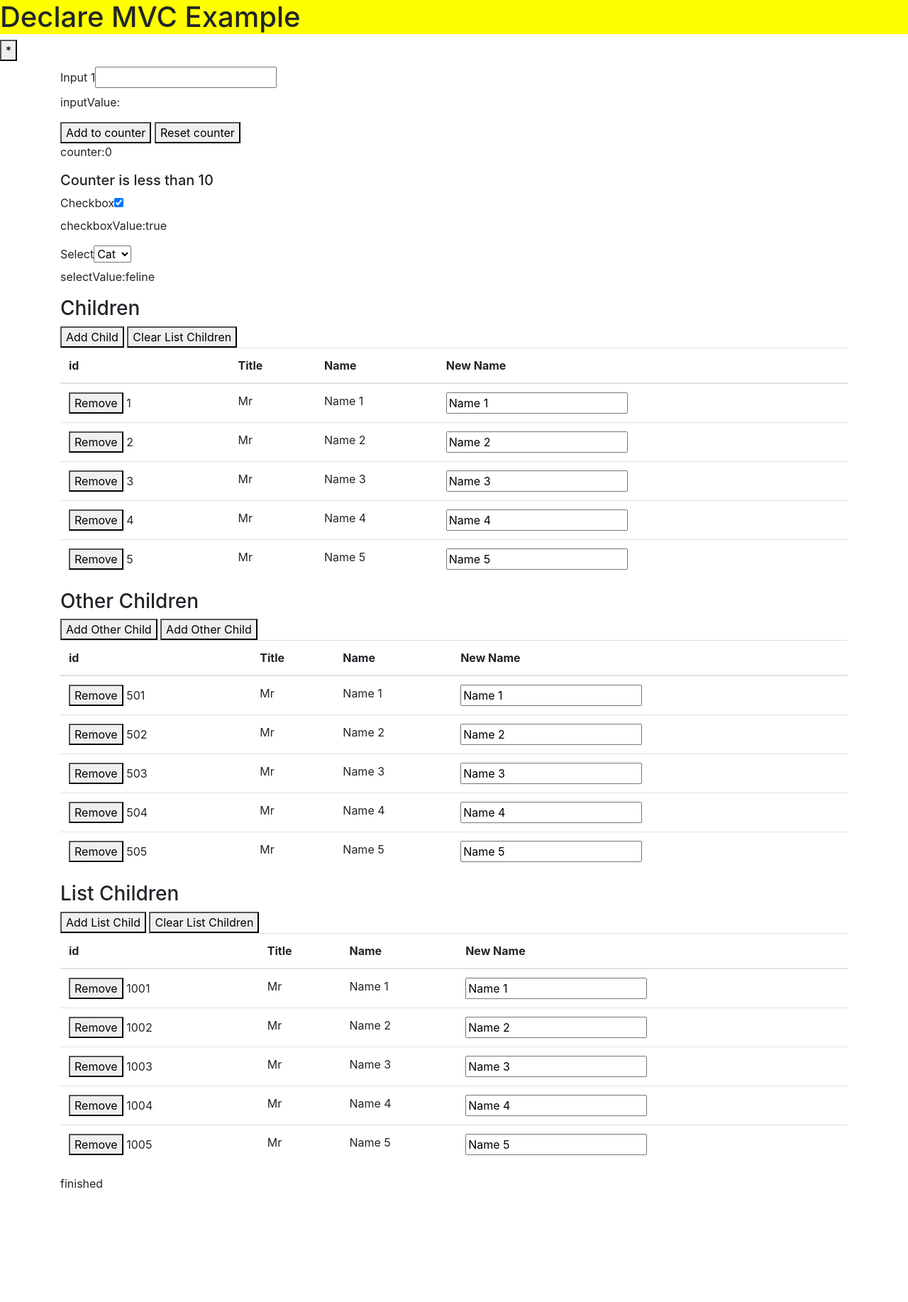
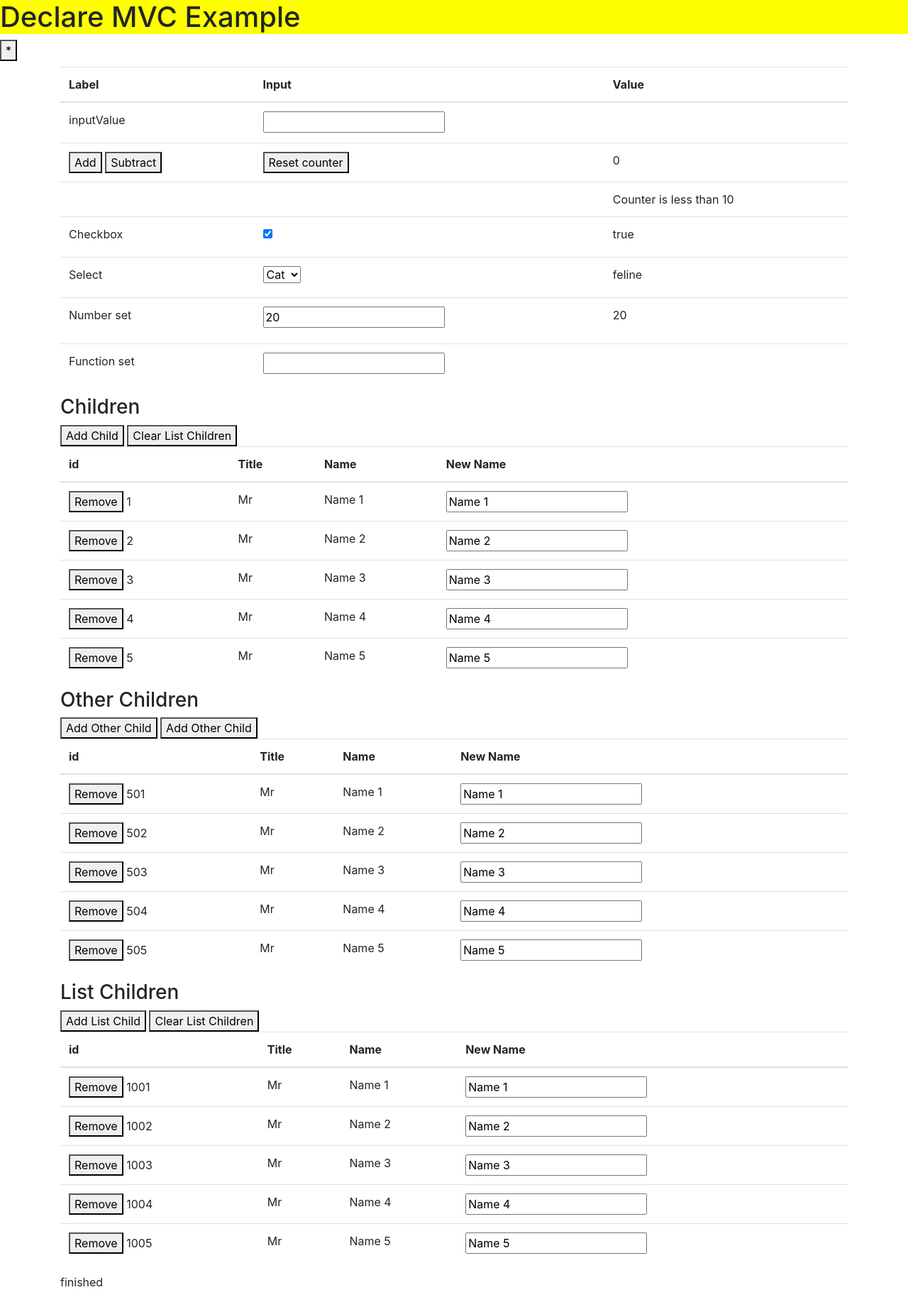
Before and after one commit to Martlark/DeclareMVC, a Flask app: page / in a window 1280 px wide. Shown: the whole page at 71% size. Before the commit the page ends 1674 px from the top, so only its background shows below. Run offline with Flask 2, Linux system fonts and the light colour scheme; some libraries are stand-ins or nearby versions.

Commit message:
Maintain type of property values.  Allow functions for setting using data-set.  Improve example layout

```diff
--- a/example_python/static/declare_mvc.js
+++ b/example_python/static/declare_mvc.js
@@ -172,6 +172,7 @@ class DeclareMVC {
     _dataValue() {
         /***
          * set the value of an input from a instance prop when first used.
+         * set up select option values
          *
          */
         $("[data-options]", this._parentSelector).each((index, el) => {
@@ -209,6 +210,15 @@ class DeclareMVC {
             if (tagType === 'checkbox') {
                 v = $(el).is(':checked');
                 setter = `${m}=${v}`
+            }else{
+                switch(typeof eval(m)){
+                    case "function":
+                        setter = `${m}("${v}")`;
+                        break;
+                    case "number":
+                        setter = `${m}=Number("${v}")`;
+                        break;
+                }
             }
             this._evalError(setter, _context);
             this.mutated();
--- a/example_python/static/index.js
+++ b/example_python/static/index.js
@@ -24,12 +24,15 @@ class ViewModel extends DeclareMVC {
         this.titleAttrIndex = 0;
         this.titleAttributes = {style: `background: ${this.titleColors[this.titleAttrIndex]}`};
         this.counter = 0;
+        this.num = 20;
         this.inputValue = '';
         this.checkboxValue = false;
         this.selectValue = 'feline';
+        this.funcValue = '';
         this.animals = [{value: 'dog', label: 'Dog'}, {value: 'feline', label: 'Cat'}];
         this.otherChildren = {};
         this.listChildren = [];
+
 
         $(document).ready(() => {
             $.ajax('/names').then(results => {
@@ -44,6 +47,13 @@ class ViewModel extends DeclareMVC {
                 $('#loading_finished').text('finished');
             });
         });
+    }
+
+    func(newValue) {
+        if( typeof newValue == "undefined"){
+            return this.funcValue;
+        }
+        this.funcValue=newValue.toString().toUpperCase();
     }
 
     clickTitleNextColor() {
@@ -93,8 +103,8 @@ class ViewModel extends DeclareMVC {
         });
     }
 
-    clickButton1() {
-        this.counter++;
+    clickButton1(value) {
+        this.counter+=value;
     }
 }
 
--- a/example_python/templates/index.html
+++ b/example_python/templates/index.html
@@ -16,27 +16,68 @@
 </head>
 <body>
 <h1 data-text="title" data-attr="titleAttributes" id="title">Title</h1>
-<button  data-click="clickTitleNextColor()" title="Cycle title color">*</button>
+<button data-click="clickTitleNextColor()" title="Cycle title color">*</button>
+
 <div class="container" id="view-content">
     <h5 id="message" style="background-color: yellow"></h5>
+    <table class="table">
+        <thead>
+        <tr>
+            <th>Label</th>
+            <th>Input</th>
+            <th>Value</th>
+        </tr>
+        </thead>
+        <tbody>
+        <tr>
+            <td><label for="input_input">inputValue</label></td>
+            <td><input data-set="inputValue" value="" id="input_input"></td>
+            <td><span data-text="inputValue" id="inputValue"></span></td>
+        </tr>
+        <tr>
+            <td>
+                <button data-click="clickButton1(1)" id="counter_add_button">Add</button>
+                <button data-click="clickButton1(-1)" id="counter_subtract_button">Subtract</button>
+            </td>
+            <td>
+                <button data-click="viewModel.counter=0" id="counter_reset_button">Reset counter</button>
+            </td>
+            <td><span data-text="counter" id="counter"></span></td>
+        </tr>
+        <tr>
+            <td></td>
+            <td></td>
+            <td><span data-visible="counter > 10" id="counter_greater_than_10">Counter is greater than 10</span>
+                <span data-visible="counter == 10" id="counter_equal_10">Counter is  10</span>
+                <span data-visible="counter < 10" id="counter_less_than_10">Counter is less than 10</span>
+            </td>
+        </tr>
+        <tr>
+            <td><label for="checkbox_input">Checkbox</label></td>
+            <td><input type="checkBox" data-set="checkboxValue" checked id="checkbox_input"></td>
+            <td><span data-text="checkboxValue" id="checkbox_value"></span></td>
+        </tr>
+        <tr>
+            <td><label for="select">Select</label></td>
+            <td><select id="select" data-set="selectValue" data-options="animals">
+            </select></td>
+            <td><span data-text="selectValue" id="selectValue"></span></td>
+        </tr>
+        <tr>
+            <td><label for="num-input">Number set</label></td>
+            <td><input type="number" data-set="num" id="num-input"></td>
+            <td><p data-text="num" id="num-p"></p></td>
+        </tr>
+        <tr>
+            <td><label for="function-input">Function set</label></td>
+            <td><input data-set="func" id="function-input"></td>
+            <td><p data-text="func()" id="function-p"></p></td>
+        </tr>
+        </tbody>
+    </table>
 
-    <label>Input 1<input data-set="inputValue" value="" id="input_input"></label>
-    <p>inputValue:<span data-text="inputValue" id="inputValue"></span></p>
+</div>
 
-    <button data-click="clickButton1()" id="counter_button">Add to counter</button>
-    <button data-click="viewModel.counter=0" id="reset_counter_button">Reset counter</button>
-    <p>counter:<span data-text="counter" id="counter"></span></p>
-    <h5 data-visible="counter > 10" id="counter_greater_than_10">Counter is greater than 10</h5>
-    <h5 data-visible="counter < 10" id="counter_less_than_10">Counter is less than 10</h5>
-
-    <label>Checkbox<input type="checkBox" data-set="checkboxValue" checked></label>
-    <p>checkboxValue:<span data-text="checkboxValue"></span></p>
-
-    <label>Select<select id="select" data-set="selectValue" data-options="animals">
-    </select></label>
-
-    <p>selectValue:<span data-text="selectValue" id="selectValue"></span></p>
-</div>
 <div class="container">
     <h3>Children</h3>
     <button data-click="clickAddChild()" id="add_child_button">Add Child</button>
```
Also changed, not shown: test.py (+4 -3 lines).
